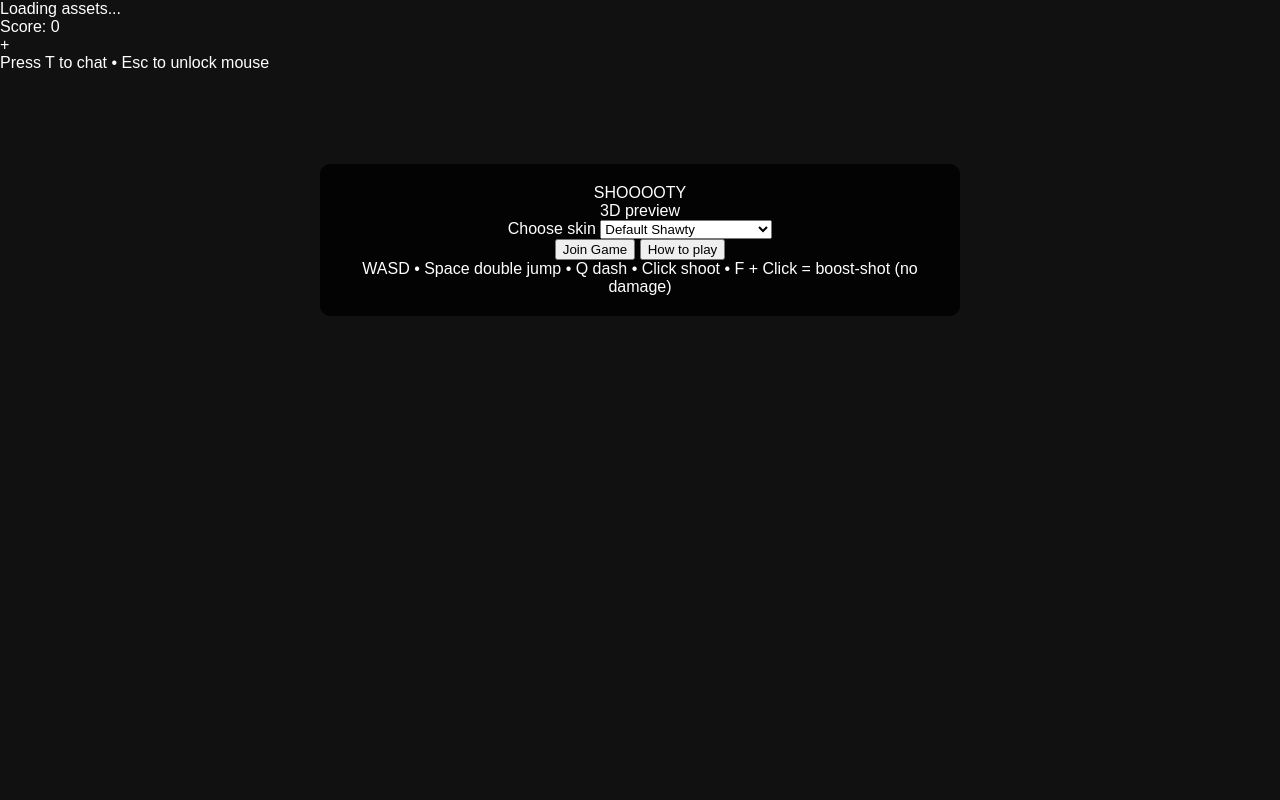
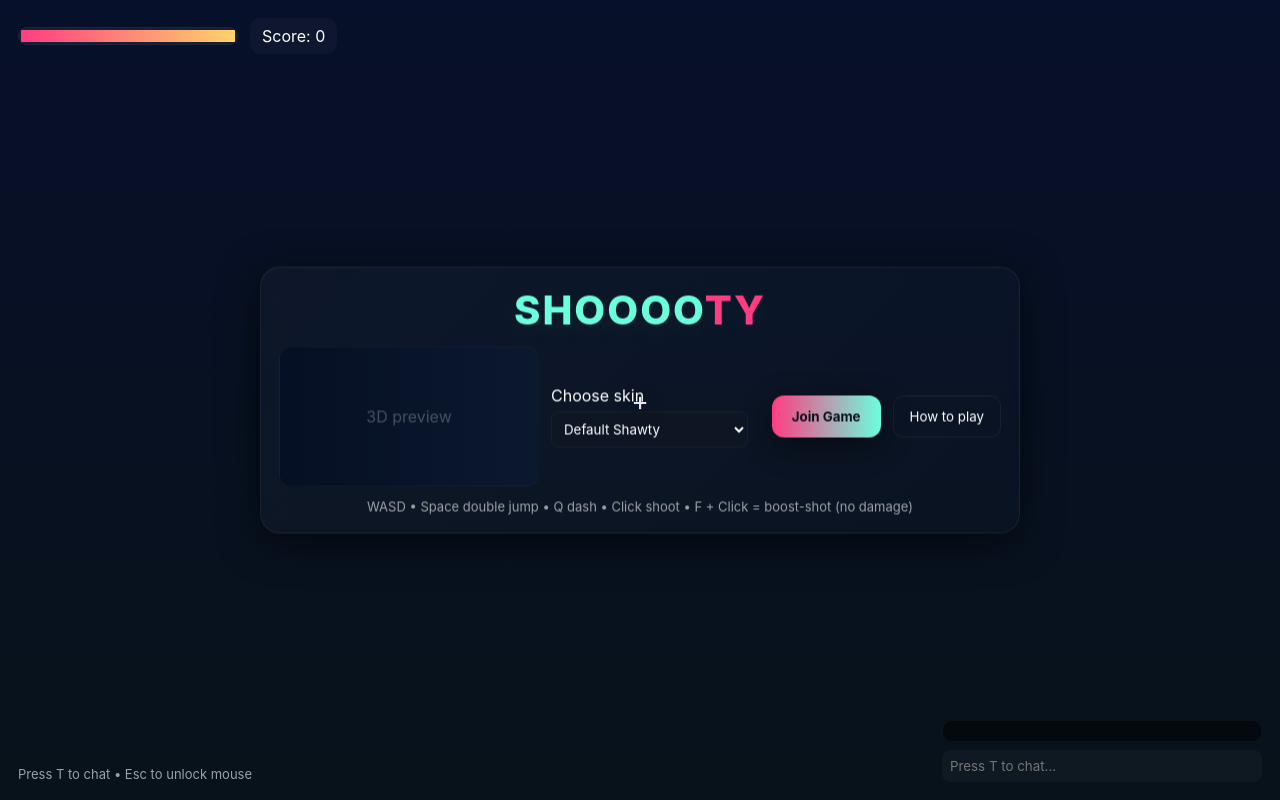
Before and after one commit to GAH2222/Shooty, a plain HTML site: page docs/index.html in a window 1280 px wide. Drawn offline with Linux system fonts and the light colour scheme.

Commit message:
Update style.css

```diff
--- a/docs/style.css
+++ b/docs/style.css
@@ -1,41 +1,77 @@
-body, html {
-    margin: 0;
-    padding: 0;
-    overflow: hidden;
-    background: #111;
-    font-family: sans-serif;
-    color: white;
+/* client/style.css - stylish & colorful menu + HUD + loading + crosshair */
+
+:root{
+  --bg:#0b1020;
+  --accent1:#ff3d81;
+  --accent2:#6bffde;
+  --accent3:#ffd36b;
+  --card:#0f1724cc;
+  --glass: rgba(255,255,255,0.04);
 }
-#menu {
-    position: absolute;
-    top: 30%;
-    left: 50%;
-    transform: translate(-50%, -50%);
-    background: rgba(0,0,0,0.8);
-    padding: 20px;
-    border-radius: 10px;
-    text-align: center;
+
+*{box-sizing:border-box;font-family:Inter, system-ui, Arial, sans-serif}
+html,body{height:100%;margin:0;background:linear-gradient(180deg,#07102a 0%, #08121a 100%);color:#fff;overflow:hidden}
+
+.menu-card{
+  position: absolute;
+  left:50%; top:50%;
+  transform:translate(-50%,-50%);
+  width:760px; max-width:92%;
+  background:linear-gradient(135deg, rgba(255,255,255,0.03), rgba(255,255,255,0.01));
+  border-radius:20px;
+  border:1px solid rgba(255,255,255,0.06);
+  padding:18px;
+  box-shadow: 0 8px 40px rgba(0,0,0,0.6), inset 0 1px 0 rgba(255,255,255,0.02);
+  backdrop-filter: blur(6px);
+  display:flex; flex-direction:column; gap:12px; align-items:center;
 }
-#gameCanvas {
-    display: none;
+
+.logo{font-weight:800; font-size:40px; letter-spacing:2px; color:var(--accent2); text-shadow: 0 6px 30px rgba(107,255,222,0.08)}
+.logo span{color:var(--accent1)}
+
+.menu-body{display:flex; gap:18px; width:100%; justify-content:space-between; align-items:center}
+.skins{display:flex; gap:12px; align-items:center}
+.skin-preview{width:260px; height:140px; background:linear-gradient(90deg,#061024 0%, #0b1830 100%); border-radius:12px; border:1px solid rgba(255,255,255,0.03); display:flex; align-items:center; justify-content:center}
+.skin-preview .placeholder{color:rgba(255,255,255,0.25)}
+.skin-controls{display:flex; flex-direction:column; gap:6px}
+.skin-controls select{background:var(--card); color:#fff; padding:8px; border-radius:8px; border:1px solid rgba(255,255,255,0.04)}
+
+.buttons{display:flex; gap:12px}
+.btn-epic{background:linear-gradient(90deg,var(--accent1),var(--accent2)); padding:12px 20px; border-radius:12px; border:none; color:#06121a; font-weight:700; cursor:pointer; box-shadow: 0 8px 30px rgba(0,0,0,0.45)}
+.btn-ghost{background:transparent; color:#fff; border:1px solid rgba(255,255,255,0.06); padding:12px 16px; border-radius:10px; cursor:pointer}
+
+.menu-footer{font-size:13px; color:rgba(255,255,255,0.6)}
+
+canvas#gameCanvas{display:block; width:100vw; height:100vh; position:fixed; left:0; top:0; z-index:0}
+
+/* loading overlay */
+.overlay{position:fixed; left:0; top:0; width:100%; height:100%; display:flex; align-items:center; justify-content:center; z-index:50; background:linear-gradient(0deg, rgba(0,0,0,0.6), rgba(0,0,0,0.2))}
+.hidden{display:none}
+
+.loader{display:flex; flex-direction:column; gap:14px; align-items:center; padding:24px; background:rgba(0,0,0,0.6); border-radius:12px; border:1px solid rgba(255,255,255,0.04)}
+.spinner{width:72px;height:72px;border-radius:50%;border:8px solid rgba(255,255,255,0.06); border-top-color:var(--accent1); animation:spin 1s linear infinite}
+@keyframes spin{to{transform:rotate(360deg)}}
+
+/* HUD */
+#hud{position:fixed; left:18px; top:18px; z-index:40; display:flex; gap:12px; align-items:center}
+#healthContainer{width:220px; height:18px; background:rgba(255,255,255,0.06); border-radius:10px; padding:2px; overflow:hidden; border:1px solid rgba(255,255,255,0.03)}
+#healthBar{height:100%; width:100%; background:linear-gradient(90deg,var(--accent1), var(--accent3)); transform-origin:left; transition:width 0.12s linear}
+#score{background:rgba(255,255,255,0.03); padding:8px 12px; border-radius:10px}
+
+/* crosshair */
+#crosshair{position:fixed; left:50%; top:50%; transform:translate(-50%,-50%); font-size:26px; z-index:40; color:rgba(255,255,255,0.9); text-shadow:0 4px 18px rgba(0,0,0,0.6); pointer-events:none}
+
+/* chat */
+#chatContainer{position:fixed; right:18px; bottom:18px; width:320px; max-height:42vh; display:flex; flex-direction:column; gap:8px; z-index:40}
+.chat-hidden{display:none}
+#chatMessages{background:rgba(0,0,0,0.45); padding:10px; border-radius:10px; max-height:300px; overflow-y:auto; border:1px solid rgba(255,255,255,0.03)}
+#chatInput{padding:8px; border-radius:8px; border:none; background:rgba(255,255,255,0.03); color:#fff}
+
+/* small instructions */
+#instructions{position:fixed; left:18px; bottom:18px; font-size:13px; z-index:40; color:rgba(255,255,255,0.6)}
+
+/* responsive */
+@media(max-width:600px){
+  .menu-card{width:92%; padding:12px}
+  .skin-preview{display:none}
 }
-#chatContainer {
-    position: absolute;
-    bottom: 0;
-    left: 0;
-    width: 300px;
-    background: rgba(0,0,0,0.5);
-    display: none;
-    flex-direction: column;
-}
-#chatMessages {
-    flex: 1;
-    overflow-y: auto;
-    max-height: 200px;
-    padding: 5px;
-}
-#chatInput {
-    width: 100%;
-    border: none;
-    padding: 5px;
-}
```
